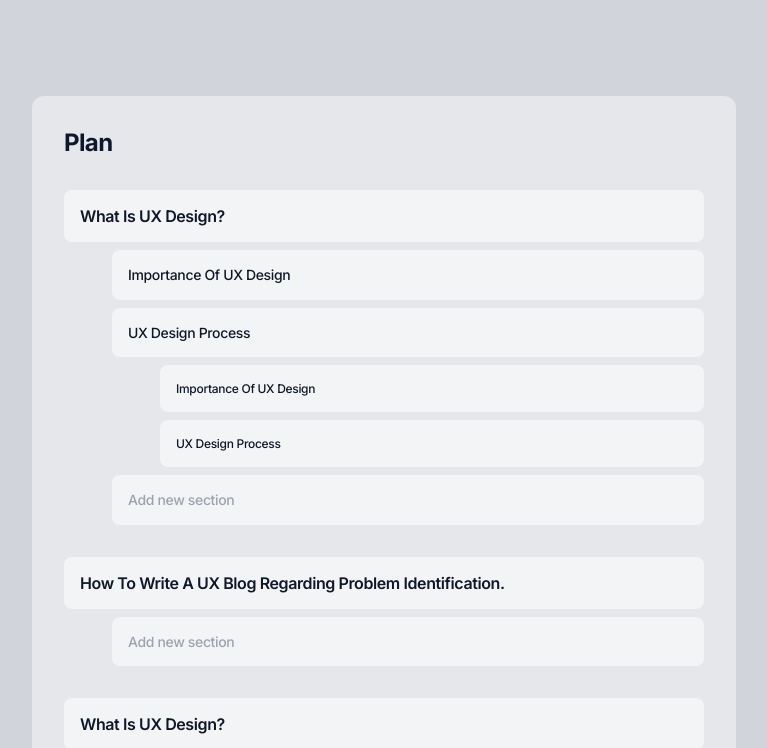
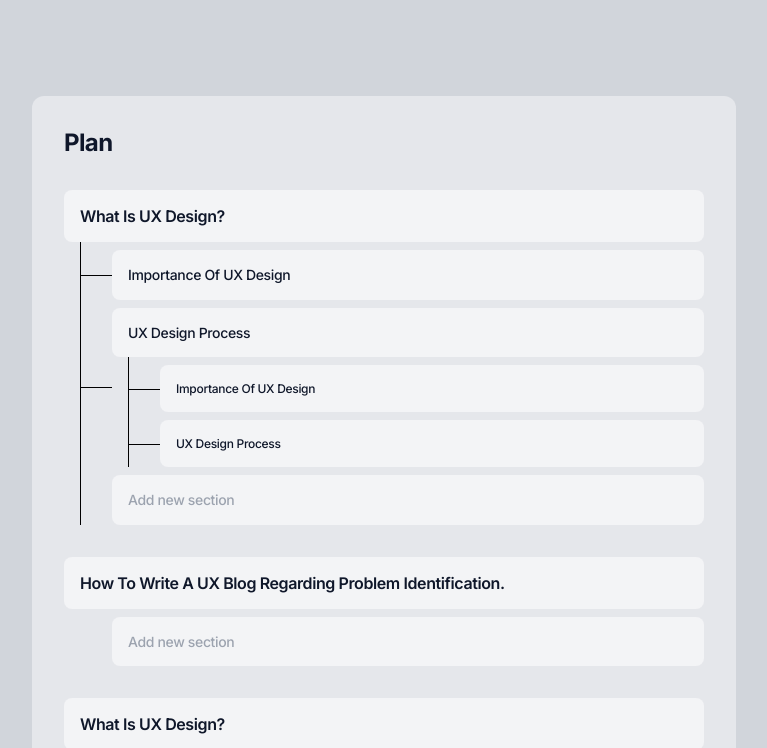
Before and after one commit to jean1591/blog-post-generator, a Next.js app: page /generate in a window 1280 px wide. Shown: the top 748 px of the page, without its empty margins (256-1023 px from the left). Built offline with nearby package versions, Linux system fonts and the light colour scheme; no server answers.

Commit message:
delete this commit

```diff
--- a/src/app/(public)/generate/components/Plan.tsx
+++ b/src/app/(public)/generate/components/Plan.tsx
@@ -39,8 +39,8 @@ const PlanItemComponent = ({ planItem }: { planItem: PlanItem }) => {
   }
 
   return (
-    <div>
-      <div className="group relative flex items-center justify-between rounded-lg bg-gray-100 p-4">
+    <div className="relative">
+      <div className="group relative z-10 flex items-center justify-between rounded-lg bg-gray-100 p-4">
         <p
           className={classNames(
             level === 1 ? 'font-semibold' : '',
@@ -60,9 +60,16 @@ const PlanItemComponent = ({ planItem }: { planItem: PlanItem }) => {
         </button>
       </div>
 
+      {children.length > 0 ? (
+        <div className="absolute left-4 top-0 z-0 h-full w-px bg-black" />
+      ) : null}
+
       <div className="mt-2 space-y-1 pl-12">
         {children.map((child) => (
-          <PlanItemComponent key={child.title} planItem={child} />
+          <div className="relative">
+            <div className="absolute left-[-32px] top-1/2 h-px w-8 bg-black" />
+            <PlanItemComponent key={child.title} planItem={child} />
+          </div>
         ))}
       </div>
 
```
